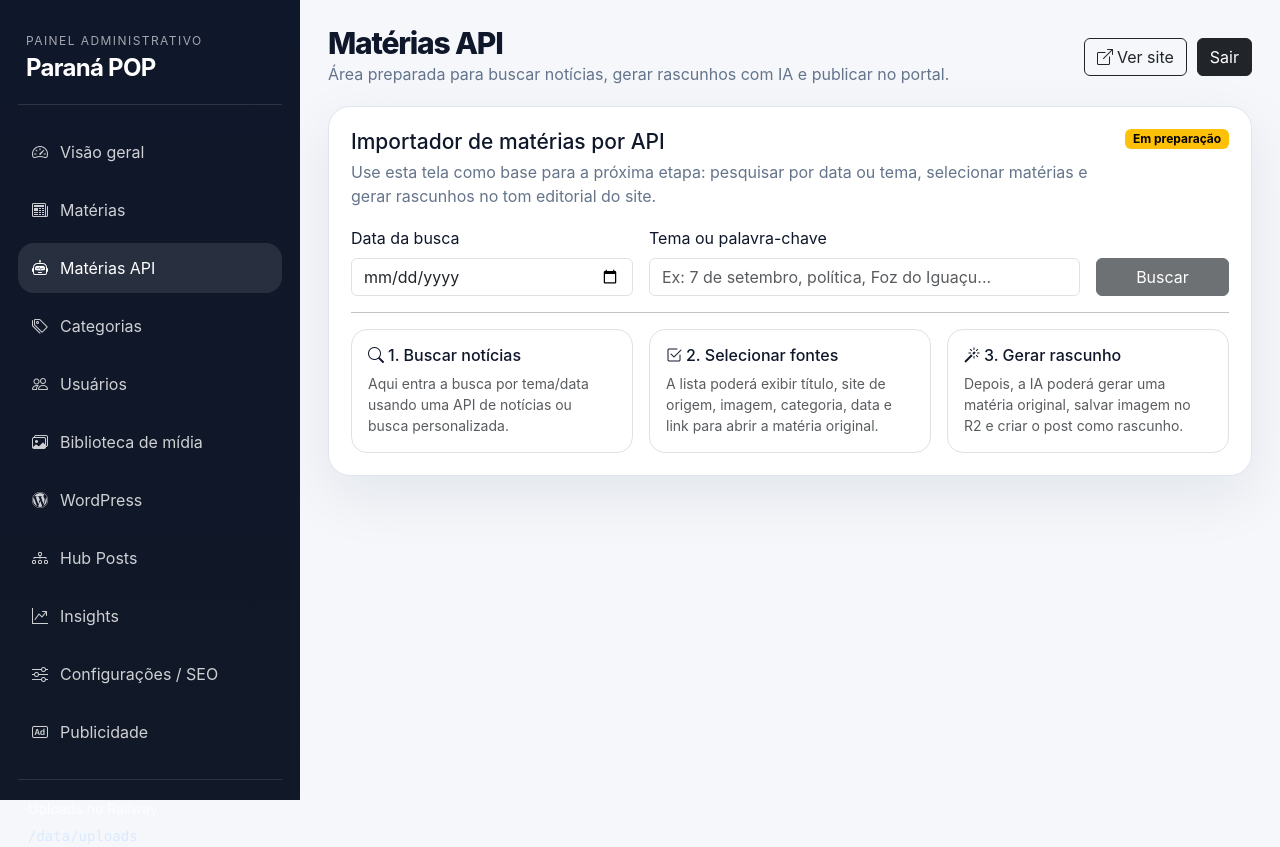
After one commit to Hunter954/ParanaPOP, a Flask app: page /admin/materias-api in a window 1280 px wide. The commit adds this page. Run offline with Flask 3, Linux system fonts and the light colour scheme; a user stored in the database is signed in; parts of the project's set-up code (start-up, migrations or seed data) failed here and were passed over.

Commit message:
Add files via upload

```diff
--- a/app/admin.py
+++ b/app/admin.py
@@ -763,6 +763,19 @@ def dashboard():
     )
 
 
+
+@admin_bp.get("/materias-api")
+@login_required
+def materias_api_page():
+    r = _require_admin()
+    if r:
+        return r
+    return render_template(
+        "admin/materias_api.html",
+        **_common_admin_context("materias_api"),
+    )
+
+
 @admin_bp.get("/posts")
 @login_required
 def posts_list():
--- a/app/templates/admin/layout.html
+++ b/app/templates/admin/layout.html
@@ -24,6 +24,7 @@
       <nav class="admin-nav">
         <a class="admin-nav-link {% if section=='dashboard' %}active{% endif %}" href="{{ url_for('admin.dashboard') }}"><i class="bi bi-speedometer2"></i><span>Visão geral</span></a>
         <a class="admin-nav-link {% if section=='posts' %}active{% endif %}" href="{{ url_for('admin.posts_list') }}"><i class="bi bi-newspaper"></i><span>Matérias</span></a>
+        <a class="admin-nav-link {% if section=='materias_api' %}active{% endif %}" href="{{ url_for('admin.materias_api_page') }}"><i class="bi bi-robot"></i><span>Matérias API</span></a>
         <a class="admin-nav-link {% if section=='categories' %}active{% endif %}" href="{{ url_for('admin.categories_list') }}"><i class="bi bi-tags"></i><span>Categorias</span></a>
         <a class="admin-nav-link {% if section=='users' %}active{% endif %}" href="{{ url_for('admin.users_list') }}"><i class="bi bi-people"></i><span>Usuários</span></a>
         <a class="admin-nav-link {% if section=='media' %}active{% endif %}" href="{{ url_for('admin.media_library') }}"><i class="bi bi-images"></i><span>Biblioteca de mídia</span></a>
--- /dev/null
+++ b/app/templates/admin/materias_api.html
@@ -0,0 +1,52 @@
+{% extends 'admin/layout.html' %}
+{% block admin_title %}Matérias API{% endblock %}
+{% block page_title %}Matérias API{% endblock %}
+{% block page_subtitle %}Área preparada para buscar notícias, gerar rascunhos com IA e publicar no portal.{% endblock %}
+{% block admin_content %}
+<section class="panel-card">
+  <div class="panel-head">
+    <div>
+      <h2>Importador de matérias por API</h2>
+      <p>Use esta tela como base para a próxima etapa: pesquisar por data ou tema, selecionar matérias e gerar rascunhos no tom editorial do site.</p>
+    </div>
+    <span class="badge text-bg-warning">Em preparação</span>
+  </div>
+
+  <form class="row g-3" method="get" action="#">
+    <div class="col-md-4">
+      <label class="form-label">Data da busca</label>
+      <input class="form-control" type="date" name="data">
+    </div>
+    <div class="col-md-6">
+      <label class="form-label">Tema ou palavra-chave</label>
+      <input class="form-control" type="text" name="q" placeholder="Ex: 7 de setembro, política, Foz do Iguaçu...">
+    </div>
+    <div class="col-md-2 d-flex align-items-end">
+      <button class="btn btn-dark w-100" type="button" disabled>Buscar</button>
+    </div>
+  </form>
+
+  <hr>
+
+  <div class="row g-3">
+    <div class="col-lg-4">
+      <div class="border rounded-4 p-3 h-100">
+        <h3 class="h6 mb-2"><i class="bi bi-search me-1"></i>1. Buscar notícias</h3>
+        <p class="text-muted small mb-0">Aqui entra a busca por tema/data usando uma API de notícias ou busca personalizada.</p>
+      </div>
+    </div>
+    <div class="col-lg-4">
+      <div class="border rounded-4 p-3 h-100">
+        <h3 class="h6 mb-2"><i class="bi bi-check2-square me-1"></i>2. Selecionar fontes</h3>
+        <p class="text-muted small mb-0">A lista poderá exibir título, site de origem, imagem, categoria, data e link para abrir a matéria original.</p>
+      </div>
+    </div>
+    <div class="col-lg-4">
+      <div class="border rounded-4 p-3 h-100">
+        <h3 class="h6 mb-2"><i class="bi bi-magic me-1"></i>3. Gerar rascunho</h3>
+        <p class="text-muted small mb-0">Depois, a IA poderá gerar uma matéria original, salvar imagem no R2 e criar o post como rascunho.</p>
+      </div>
+    </div>
+  </div>
+</section>
+{% endblock %}
```
